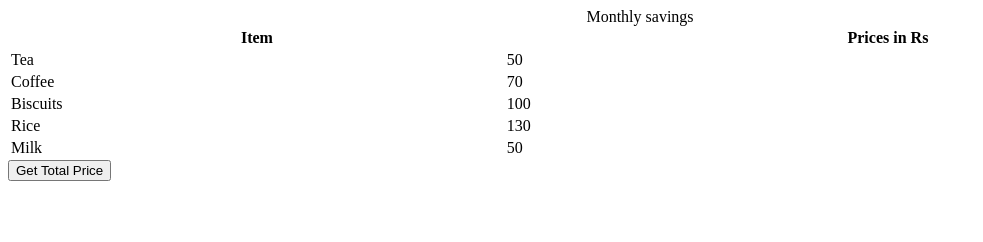
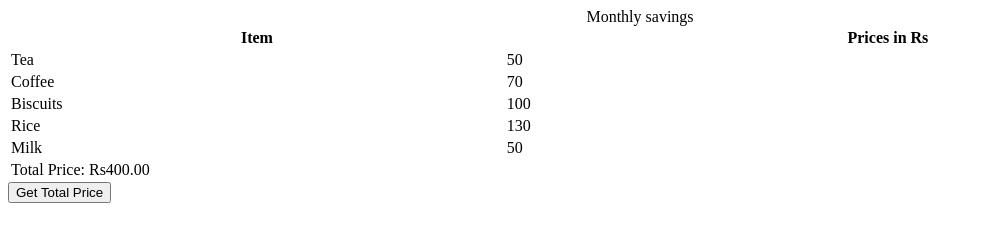
Before and after one commit to acciojob/grofers-checkout-borrolla, a website: page main.html in a window 1280 px wide. Both pictures are taken after a click on the button "Get Total Price". Shown: the whole page, without its empty margins (0-983 px from the left). Drawn offline with Linux system fonts and the light colour scheme.

Commit message:
created a submission

```diff
--- a/script.js
+++ b/script.js
@@ -2,8 +2,27 @@ const getSumBtn = document.createElement("button");
 getSumBtn.append("Get Total Price");
 document.body.appendChild(getSumBtn);
 
-const getSum = () => {
-//Add your code here
+	const getSum = () => {
+	//Add your code here
+		  const priceElements = document.querySelectorAll(".price");
+		// Calculate the total by summing the prices
+		let totalPrice = 0;
+		priceElements.forEach(priceElement => {
+			const price = parseFloat(priceElement.textContent);// Convert text to number
+			if(price)
+			{
+				totalPrice += price;
+			}
+		});
+
+		// Add a new row to the table showing the total price
+  const table = document.querySelector("table");
+  const totalRow = document.createElement("tr"); // Create a new row
+  const totalCell = document.createElement("td"); // Create a new cell for the row
+  totalCell.setAttribute("colspan", "2"); // Span across 2 columns
+  totalCell.textContent = `Total Price: Rs${totalPrice.toFixed(2)}`; // Display total price
+  totalRow.appendChild(totalCell); // Add the cell to the row
+  table.appendChild(totalRow); // Append the row to the table
 
 };
 
```
Also changed, not shown: main.html (+0 -5 lines).
